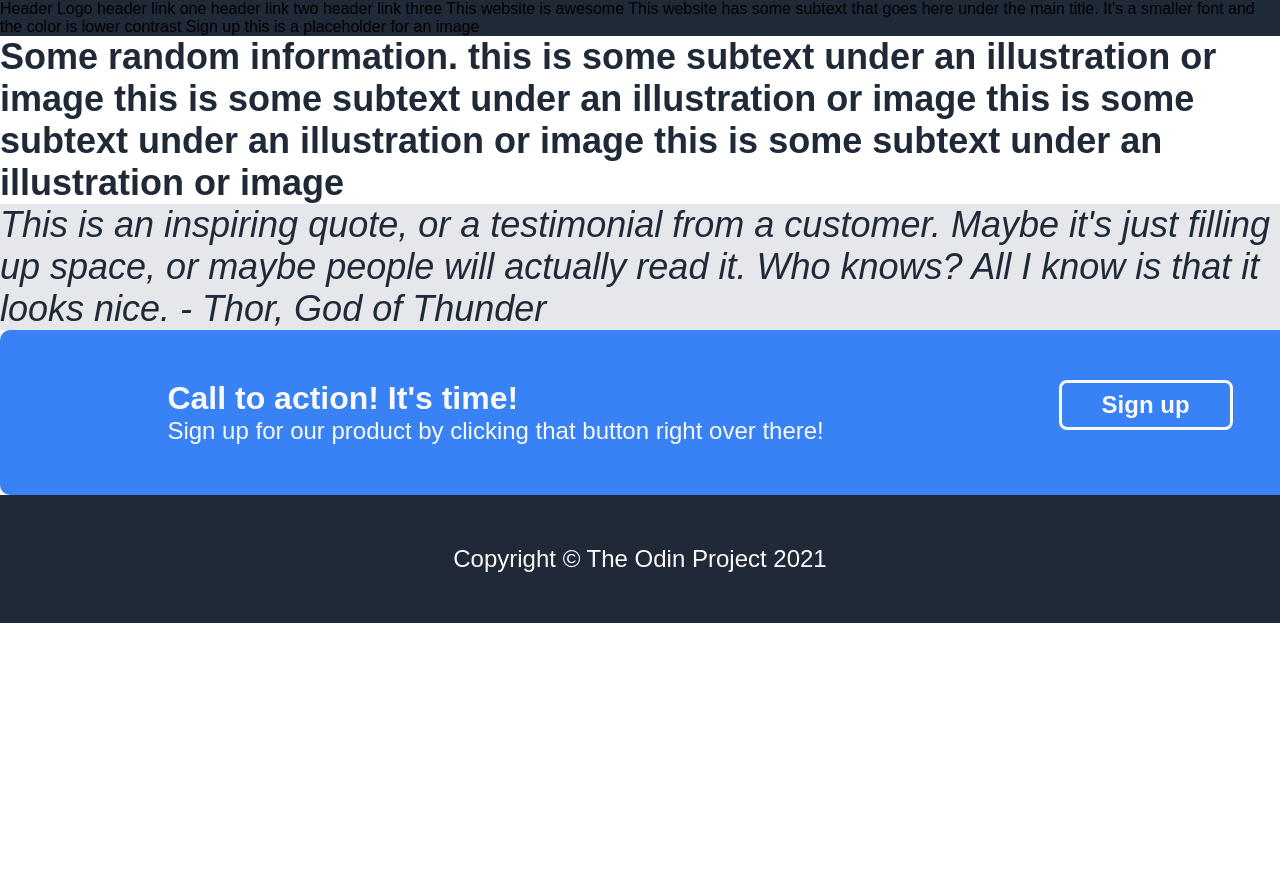
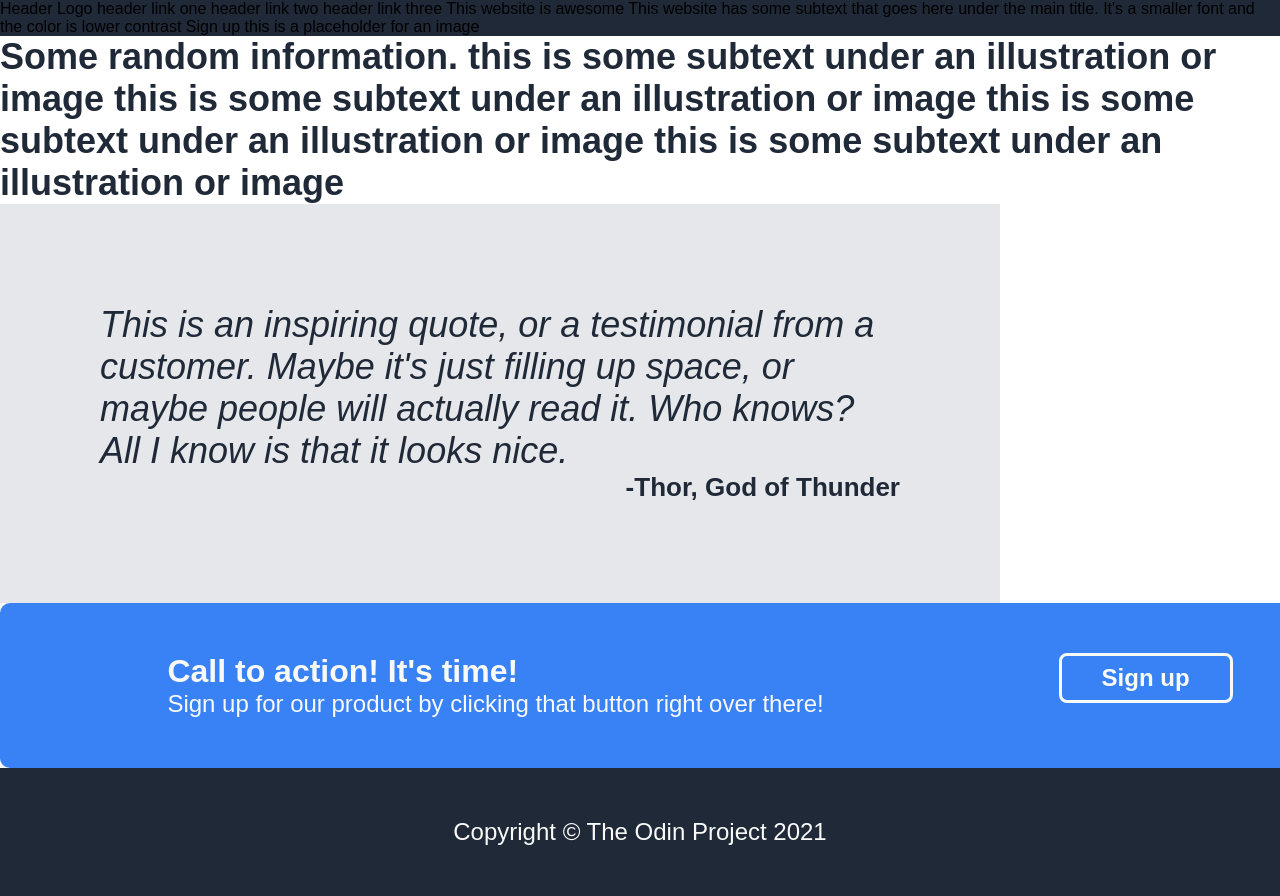
Before and after one commit to Shannqa/odin-landing-page, a plain HTML site: page index.html in a window 1280 px wide. Shown: the top 896 px of the page. Before the commit the page ends 800 px from the top, so only its background shows below. Drawn offline with Linux system fonts and the light colour scheme.

Commit message:
Style quote-box

```diff
--- a/index.html
+++ b/index.html
@@ -37,9 +37,9 @@
 
     <div class="quote-box">
 
-      This is an inspiring quote, or a testimonial from a customer. Maybe it's just filling up space, or maybe people will actually read it. Who knows? All I know is that it looks nice.
+      <blockquote>This is an inspiring quote, or a testimonial from a customer. Maybe it's just filling up space, or maybe people will actually read it. Who knows? All I know is that it looks nice.</blockquote>
 
-      - Thor, God of Thunder
+      <div class="author">-Thor, God of Thunder</div>
 
     </div>
 
--- a/styles.css
+++ b/styles.css
@@ -45,10 +45,19 @@
 .quote-box {
   background-color: #E5E7EB;
   color: #1F2937;
+  width: 1000px;
+  padding: 100px;
+}
+
+blockquote {
   font-size: 36px;
   font-style: italic;
 }
-
+.author {
+  font-size: 26px;
+  font-weight: bold;
+  text-align: right;
+}
 /* CALL BOX */
 .call-box {
   background-color: #3882F6;
```
